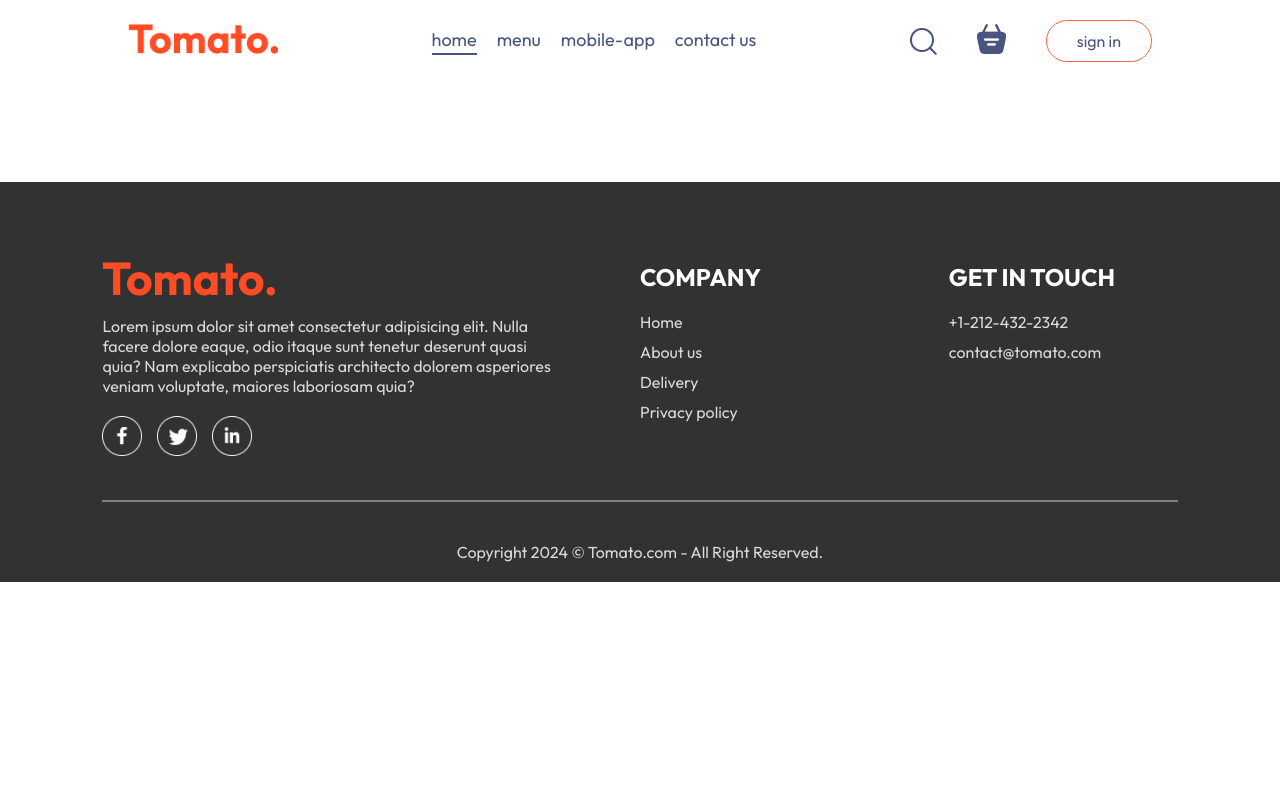
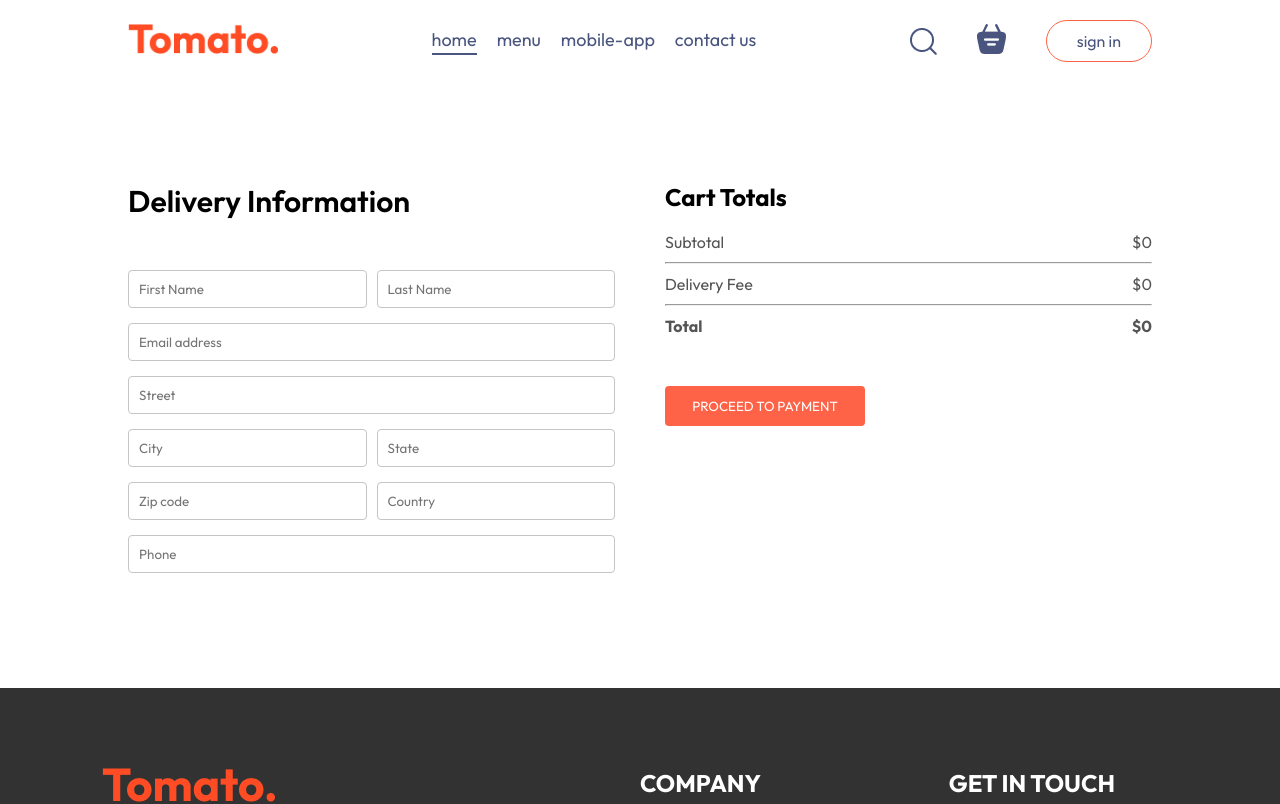
Before and after one commit to shashidhar275/FlavorFleet, a React (Vite) app in the folder frontend/: page /order in a window 1280 px wide. Shown: the top 804 px of the page. Built offline with nearby package versions, Linux system fonts and the light colour scheme.

Commit message:
Design of Place-order page

```diff
--- a/frontend/src/components/Navbar/Navbar.jsx
+++ b/frontend/src/components/Navbar/Navbar.jsx
@@ -13,7 +13,7 @@
       <ul className="navbar-menu">
         <Link to='/' onClick={()=>setMenu("home")} className={menu==="home"?"active":""}>home</Link>
         <a href="#explore-menu" onClick={()=>setMenu("menu")} className={menu==="menu"?"active":""}>menu</a>
-        <a href="#app-download" onCack={()=>setMenu("mobile-app")} className={menu==="mobile-app"?"active":""}>mobile-app</a>
+        <a href="#app-download" onClick={()=>setMenu("mobile-app")} className={menu==="mobile-app"?"active":""}>mobile-app</a>
         <a href="#footer" onClick={()=>setMenu("contact-us")} className={menu==="contact-us"?"active":""}>contact us</a>
       </ul>
       <div className="navbar-right">
--- a/frontend/src/pages/Cart/Cart.jsx
+++ b/frontend/src/pages/Cart/Cart.jsx
@@ -1,11 +1,13 @@
 import React, { useContext } from 'react'
 import './Cart.css'
 import { StoreContext } from '../../context/storeContext'
+import { useNavigate } from 'react-router-dom';
 
 const Cart = () => {
 
   const {cartItems,food_list,removeFromCart,getTotalCartAmount} = useContext(StoreContext)
 
+  const navigate = useNavigate();
   return (
     <div className='cart'>
       <div className="cart-items">
@@ -49,15 +51,15 @@
             <hr />
             <div className="cart-total-details">
               <p>Delivery Fee</p>
-              <p>${2}</p>
+              <p>${getTotalCartAmount()===0?0:2}</p>
             </div>
             <hr />
             <div className="cart-total-details">
               <b>Total</b>
-              <b>${getTotalCartAmount() + 2}</b>
+              <b>${getTotalCartAmount()===0?0:getTotalCartAmount() + 2}</b>
             </div>
           </div>
-            <button>PROCEED TO CHECKOUT</button>
+            <button onClick={()=>navigate('/order')}>PROCEED TO CHECKOUT</button>
         </div>
         <div className="cart-promocode">
           <div>
--- a/frontend/src/pages/PlaceOrder/PlaceOrder.css
+++ b/frontend/src/pages/PlaceOrder/PlaceOrder.css
@@ -0,0 +1,41 @@
+.place-order{
+    display: flex;
+    align-items: start;
+    justify-content: space-between;
+    gap: 50px;
+    margin-top: 100px;
+}
+
+.place-order-left{
+    width: 100%;
+    max-width: max(30%,500px);
+}
+
+.place-order-left .title{
+    font-size: 30px;
+    font-weight: 600;
+    margin-bottom: 50px;
+}
+
+.place-order-left input{
+    margin-bottom: 15px;
+    width: 100%;
+    padding: 10px;
+    border: 1px solid #c5c5c5;
+    border-radius: 4px;
+    outline-color: tomato;
+}
+
+.place-order-left .multi-fields{
+    display: flex;
+    gap: 10px;
+}
+
+.place-order-right{
+    width: 100%;
+    max-width: max(40%,500px);
+}
+
+.place-order .cart-total button{
+    margin-top: 30px;
+}
--- a/frontend/src/pages/PlaceOrder/PlaceOrder.jsx
+++ b/frontend/src/pages/PlaceOrder/PlaceOrder.jsx
@@ -1,12 +1,53 @@
-import React from 'react'
-import './PlaceOrder.css'
+import React, { useContext } from "react";
+import "./PlaceOrder.css";
+import { StoreContext } from "../../context/storeContext";
 
 const PlaceOrder = () => {
+  const { getTotalCartAmount } = useContext(StoreContext)
   return (
-    <div>
+    <form className="place-order" action="">
+      <div className="place-order-left">
+        <p className="title">Delivery Information</p>
+        <div className="multi-fields">
+          <input type="text" placeholder="First Name" />
+          <input type="text" placeholder="Last Name" />
+        </div>
+        <input type="email" placeholder="Email address" />
+        <input type="text" placeholder="Street" />
+        <div className="multi-fields">
+          <input type="text" placeholder="City" />
+          <input type="text" placeholder="State" />
+        </div>
+        <div className="multi-fields">
+          <input type="text" placeholder="Zip code" />
+          <input type="text" placeholder="Country" />
+        </div>
+        <input type="text" placeholder="Phone" />
+      </div>
+      <div className="place-order-right">
+        <div className="cart-total">
+          <h2>Cart Totals</h2>
+          <div>
+          <div className="cart-total-details">
+              <p>Subtotal</p>
+              <p>${getTotalCartAmount()}</p>
+            </div>
+            <hr />
+            <div className="cart-total-details">
+              <p>Delivery Fee</p>
+              <p>${getTotalCartAmount()===0?0:2}</p>
+            </div>
+            <hr />
+            <div className="cart-total-details">
+              <b>Total</b>
+              <b>${getTotalCartAmount()===0?0:getTotalCartAmount() + 2}</b>
+            </div>
+          </div>
+          <button>PROCEED TO PAYMENT</button>
+        </div>
+      </div>
+    </form>
+  );
+};
 
-    </div>
-  )
-}
-
-export default PlaceOrder
+export default PlaceOrder;
```
